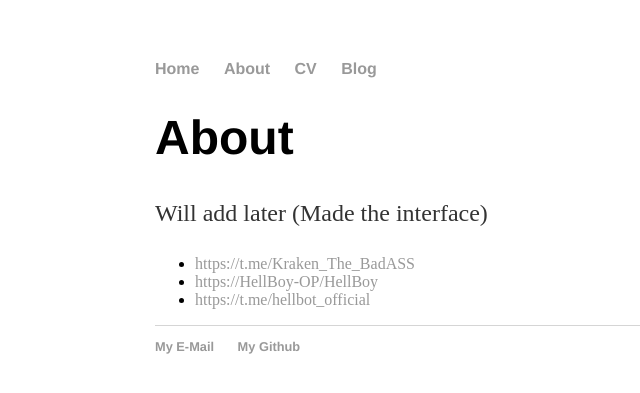
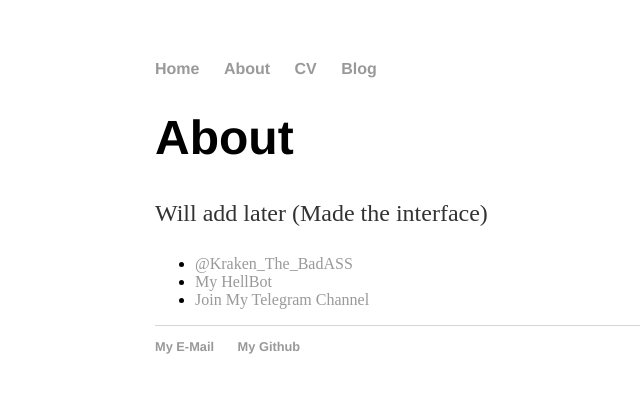
Before and after one commit to HellBoy-OP/HellBoy-OP.github.io, a Jekyll site: the page built from about/index.html, in a window 1280 px wide. Shown: the top 393 px of the page, without its empty margins (37-677 px from the left). Built offline with Jekyll 4.4.1, drawn with Linux system fonts in a browser that asks for light colours.

Commit message:
Update index.html

```diff
--- a/about/index.html
+++ b/about/index.html
@@ -8,8 +8,8 @@ title: About
 			<p>Will add later (Made the interface)</p>
 
 			<ul class="contacts">
-				<li><a href="@Kraken_The_BadASS">https://t.me/Kraken_The_BadASS</a></li>
-				<li><a href="My HellBot">https://HellBoy-OP/HellBoy</a></li>
-				<li><a href="Join My Telegram Channel">https://t.me/hellbot_official</a></li>
+				<li><a href="https://t.me/kraken_the_badass">@Kraken_The_BadASS</a></li>
+				<li><a href="https://github.com/HellBoy-OP/HellBot">My HellBot</a></li>
+				<li><a href="https://t.me/hellbot_official">Join My Telegram Channel</a></li>
 				</ul>
 		</div>
```
